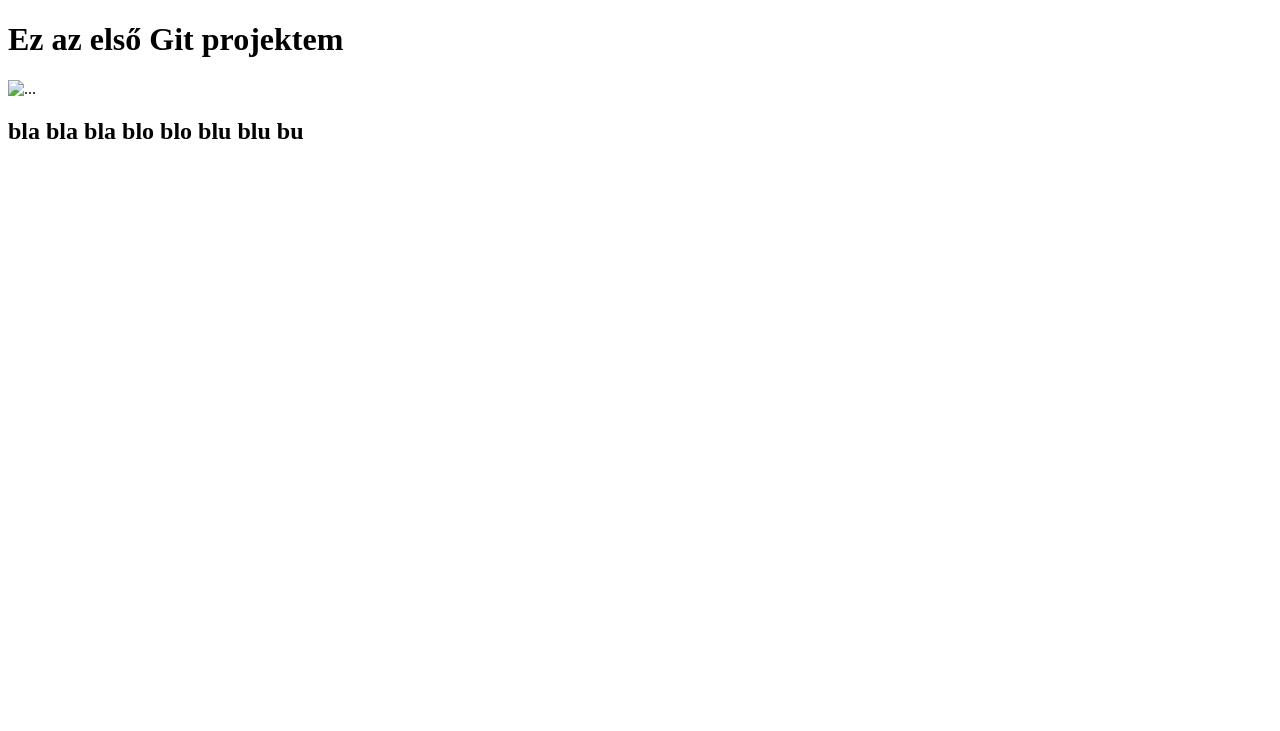
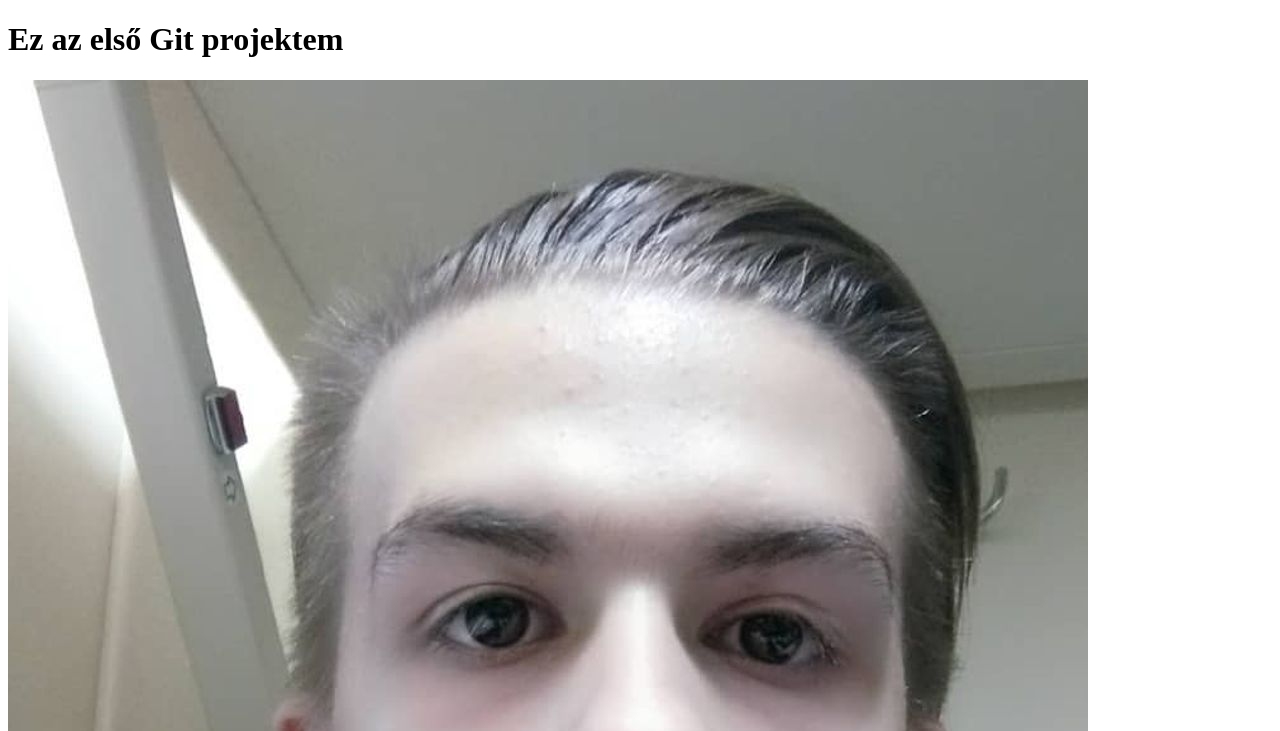
Before and after one commit to sigma683/sigma-git, a plain HTML site: page index.html in a window 1280 px wide. Shown: the top 731 px of the page. Drawn offline with Linux system fonts and the light colour scheme.

Commit message:
kép hozzá adása

```diff
--- a/index.html
+++ b/index.html
@@ -7,7 +7,7 @@
 </head>
 <body>
     <h1>Ez az első Git projektem </h1>
-    <img src="ivan-zolo-082973281.htm" alt="...">
+    <img src="ivan-zolo_0.jpg" alt="...">
     <h2>bla bla bla blo blo blu blu bu </h2>
 </body>
 </html>
```
Also changed, not shown: ivan-zolo_0.jpg (added).
